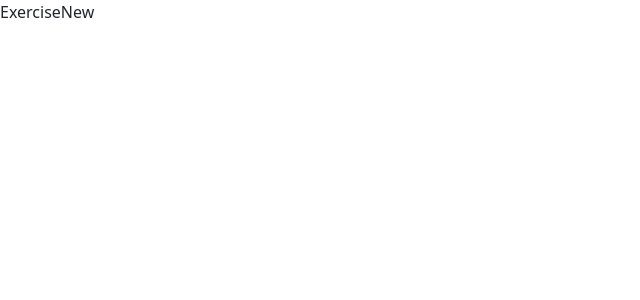
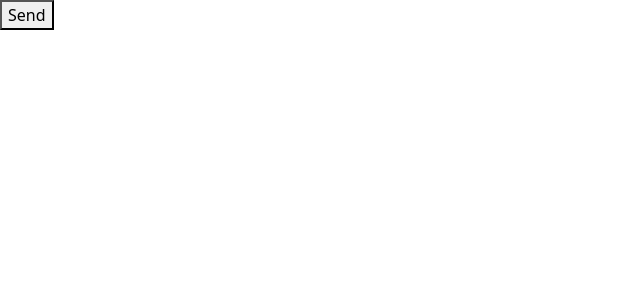
Before and after one commit to hugoarodriguez/fitness, a React (Create React App) app: page /exercise/new in a window 1280 px wide. Shown: the top 300 px of the page, without its empty margins (0-640 px from the left). Built offline with nearby package versions, Linux system fonts and the light colour scheme.

Commit message:
Usando Events y las PublicClassFields

```diff
--- a/src/pages/ExerciseNew.js
+++ b/src/pages/ExerciseNew.js
@@ -1,8 +1,17 @@
 import React from "react";
 
 class ExercisesNew extends React.Component {
+
+    handleClick = () => {
+        console.log('Clicked');
+    }
+
     render(){
-        return 'ExerciseNew';
+        return (
+            <button onClick={this.handleClick}>
+                Send
+            </button>
+        );
     }
 }
 
```
